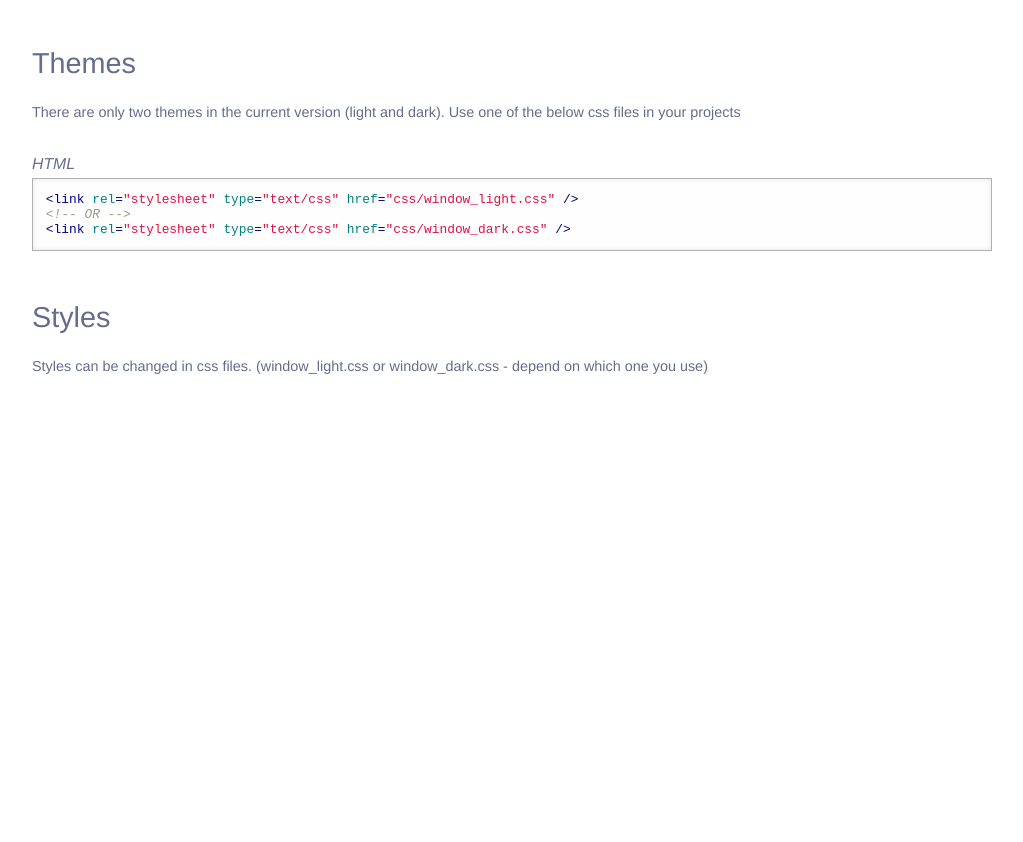
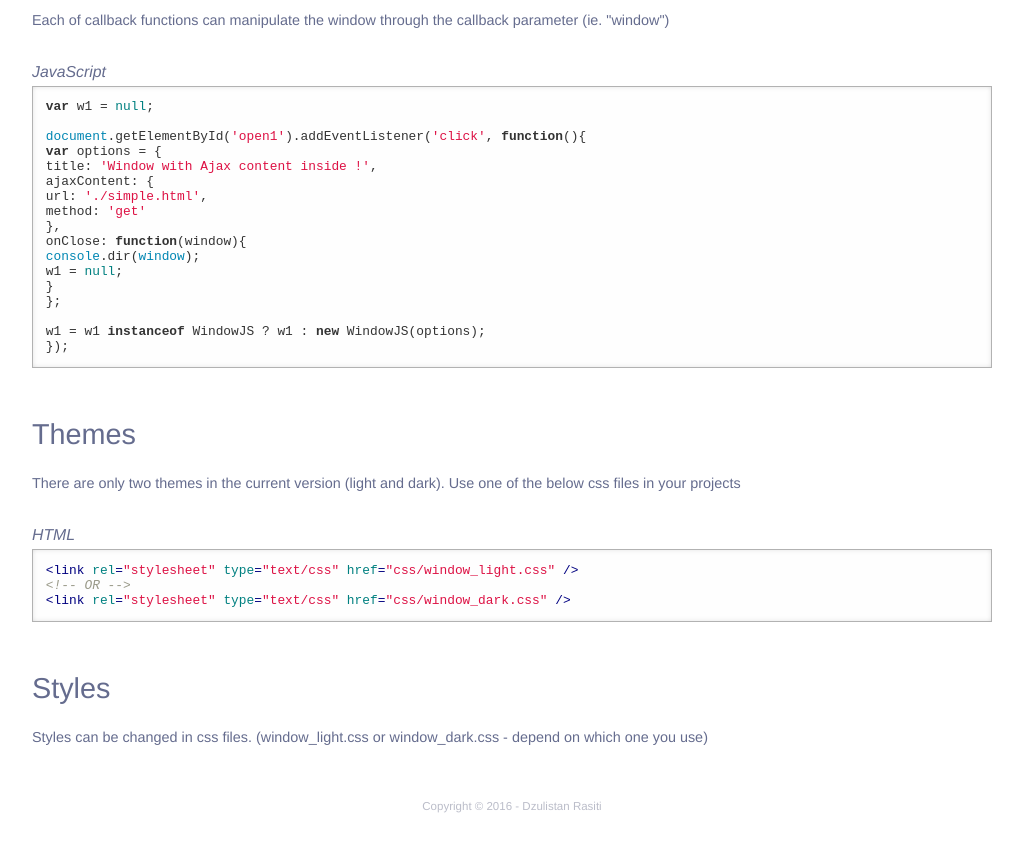
Before and after one commit to DRasiti/WindowJS, a plain HTML site: page index.html in a window 1280 px wide. Shown: the part 4133-4975 px from the top of the page, without its empty margins (128-1151 px from the left). Before the commit the page ends 4521 px from the top, so only its background shows below. Drawn offline with Linux system fonts and the light colour scheme.

Commit message:
Add copyright

```diff
--- a/css/style.css
+++ b/css/style.css
@@ -114,3 +114,9 @@ table tr td:first-child {
 table tr td > span.red {
 	color: #E25656;
 }
+footer {
+	text-align: center;
+	margin: 55px 0 30px 0;
+	font-size: .8em;
+	color: #BBBDC9;
+}
--- a/index.html
+++ b/index.html
@@ -418,6 +418,26 @@ document.getElementById('open6').addEventListener('click', function(){
 					</tr>
 				</tbody>
 			</table>
+			<p>Each of callback functions can manipulate the window through the callback parameter (ie. "window")</p>
+			<h3 class="code">JavaScript</h3>
+<pre><code class="js">var w1 = null;
+
+document.getElementById('open1').addEventListener('click', function(){
+	var options = {
+		title: 'Window with Ajax content inside !',
+		ajaxContent: {
+			url: './simple.html',
+			method: 'get'
+		},
+		onClose: function(window){
+			console.dir(window);
+			w1 = null;
+		}
+	};
+
+	w1 = w1 instanceof WindowJS ? w1 : new WindowJS(options);
+});
+</code></pre>
 
 			<h2>Themes</h2>
 			<p>There are only two themes in the current version (light and dark). Use one of the below css files in your projects</p>
@@ -430,6 +450,10 @@ document.getElementById('open6').addEventListener('click', function(){
 			<h2>Styles</h2>
 			<p>Styles can be changed in css files. (window_light.css or window_dark.css - depend on which one you use)</p>
 		</div>
+
+		<footer>
+			Copyright &copy; 2016 - Dzulistan Rasiti
+		</footer>
 
 		<script type="text/javascript" src="./js/window.js"></script>
 		<script src="./js/highlight.pack.js"></script>
@@ -445,51 +469,8 @@ document.getElementById('open6').addEventListener('click', function(){
 						url: './simple.html',
 						method: 'get'
 					},
-					onOpen: function(){
-						console.log('opened');
-					},
 					onClose: function(){
 						w1 = null;
-						console.log('closed');
-					},
-					onMinimize: function(){
-						console.log('minimized');
-					},
-					onMaximize: function(){
-						console.log('maximized');
-					},
-					onEnlarge: function(){
-						console.log('enlarged');
-					},
-					onReduce: function(){
-						console.log('reduced');
-					},
-					onShow: function(){
-						console.log('shown');
-					},
-					onHide: function(){
-						console.log('hidden');
-					},
-					onSelectWindow: function(){
-						console.log('selected');
-					},
-					onDragStart: function(){
-						console.log('start dragging');
-					},
-					onDragEnd: function(){
-						console.log('end dragging');
-					},
-					onDragging: function(){
-						console.log('dragging');
-					},
-					onResizeStart: function(){
-						console.log('resize start');
-					},
-					onResizeEnd: function(){
-						console.log('resize end');
-					},
-					onResizing: function(){
-						console.log('resizing');
 					}
 				};
 
```
